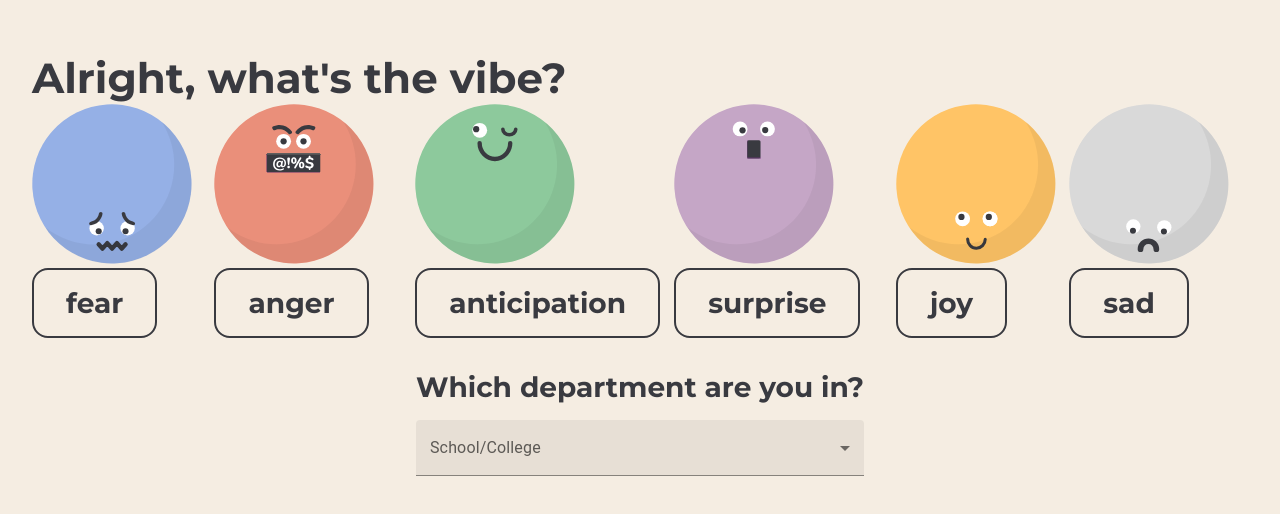
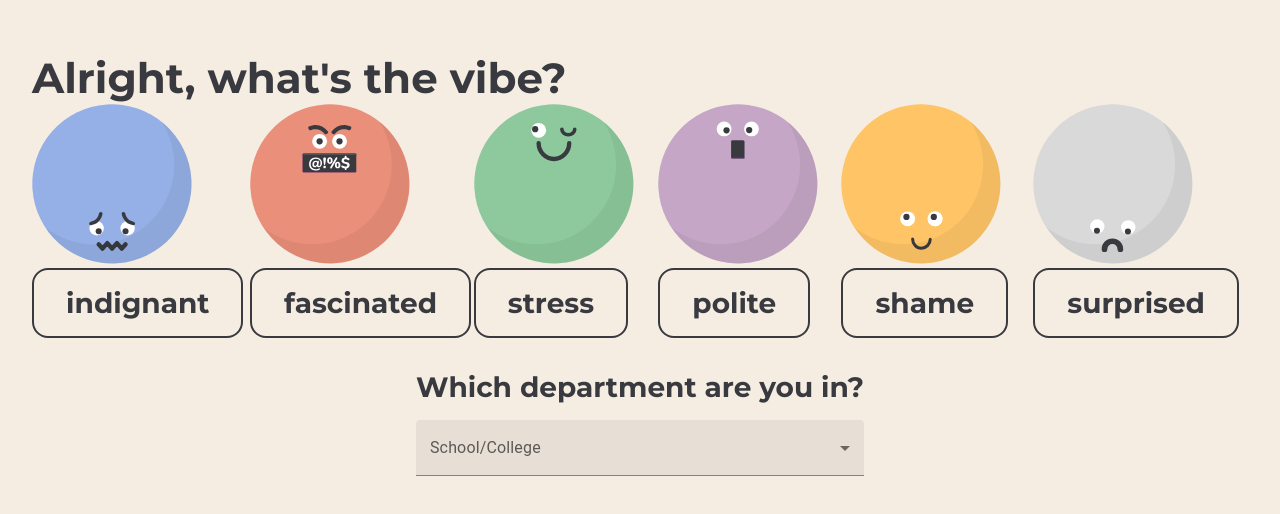
Before and after one commit to andyyvo/calhacks9, a React (Create React App) app: page /mood in a window 1280 px wide. Shown: the part 120-634 px from the top of the page. Built offline with nearby package versions, Linux system fonts and the light colour scheme.

Commit message:
mood generator and new logo

```diff
--- /dev/null
+++ b/src/config/generateMoods.ts
@@ -0,0 +1,34 @@
+const anger = [
+  "agitation", "agony", "aggressive", "anger", "anguish", "annoyed", "bitter", "brazen", "contempt", "disgust", "flustered", "frustrated", "fury", "greedy", "hate", "impatient", "indignant", "insulted", "irritated", "jealous", "mad", "nasty", "offended", "outrage", "rage", "resentment", "revenge", "scorn", "spite", "tense", "upset", "vengeful", "vicious", "wrath"
+];
+
+const anticipation = [
+  "anticipating", "calm", "carefree", "cheerful", "comfortable", "confident", "courage", "curious", "determined", "driven", "eager", "expected", "fascinated", "focused", "hopeful", "mighty", "optimistic", "passion", "patient", "powerful", "strong"
+];
+
+const fear = [
+  "afraid", "alarmed", "alienated", "ambivalent", "anxious", "apprehension", "bewildered", "claustrophobic", "clouded", "confusion", "cowardly", "distress", "disturbed", "doubt", "fear", "fright", "helpless", "hopeless", "horrified", "insecurity", "loopy", "meager", "mortified", "nervous", "panic", "paranoid", "reluctant", "scared", "stress", "stressed", "suspense", "sus", "suspicious", "terror", "torment", "trouble", "worried"
+];
+
+const happy = [
+  "acceptance", "admiration", "adoration", "affection", "attracted", "awe", "sweet", "bliss", "caring", "charity", "content", "delighted", "desired", "ecstasy", "elated", "empathy", "enchanted", "enjoyment", "enlightened", "enthused", "euphoria", "excited", "fond", "friendly", "glee", "happy", "jovial", "joy", "jubilant", "kind", "liked", "loved", "lust", "modest", "pleased", "polite", "positive", "pride", "relax", "relieved", "satisfied", "serene", "smiles", "soothe", "tender", "worthy"
+];
+
+const sad = [
+  "apathy", "bored", "brooding", "dazed", "dejection", "demoralized", "depressed", "despair", "disappointed", "discomfort", "disliked", "displeasure", "dread", "embarrassed", "flakey", "frowns", "gloomy", "glum", "grief", "homesick", "humiliated", "isolated", "lazy", "loathing", "melancholy", "miserable", "moody", "negative", "neglect", "numb", "overwhelmed", "pity", "powerless", "regret", "rejected", "remorse", "sad", "shame", "sorrow", "stuck", "suffering", "tired", "undermined", "uneasy", "unhappy", "weak", "woe",
+];
+
+const surprise = [
+  "amazed", "amused", "astonished", "baffled", "cheeky", "disbelief", "dismay", "mystified", "shocked", "shook", "surprise", "surprised", "wild", "woke", "zapped"
+];
+
+export const moodGenerator = () => {
+  const angerMood = anger[Math.floor(Math.random()*anger.length)];
+  const anticipationMood = anticipation[Math.floor(Math.random()*anticipation.length)];
+  const fearMood = fear[Math.floor(Math.random()*fear.length)];
+  const happyMood = happy[Math.floor(Math.random()*happy.length)];
+  const sadMood = sad[Math.floor(Math.random()*sad.length)];
+  const surpriseMood = surprise[Math.floor(Math.random()*surprise.length)];
+
+  return [angerMood, anticipationMood, fearMood, happyMood, sadMood, surpriseMood];
+}
--- a/src/pages/MoodPage.tsx
+++ b/src/pages/MoodPage.tsx
@@ -6,6 +6,7 @@ import { FormControl, InputLabel, MenuItem, Select, SelectChangeEvent } from "@m
 import { generateUUID } from "../config/generateRandomUUID";
 import { writeMoodData } from "../config/onboardSubmit";
 import { Link } from "react-router-dom";
+import { moodGenerator } from "../config/generateMoods";
 
 /** get user berkeley dept/school and their mood */
 
@@ -28,13 +29,14 @@ export const MoodPage: React.FunctionComponent = () => {
   const cookie = generateUUID();
 
   /** get 6 random moods: fear, anger, anticipation, surprise, joy, sad */
+  const moodsList: string[] = moodGenerator();
   const moods = {
-    m1: "fear",
-    m2: "anger",
-    m3: "anticipation",
-    m4: "surprise",
-    m5: "joy",
-    m6: "sad"
+    m1: moodsList[0],
+    m2: moodsList[1],
+    m3: moodsList[2],
+    m4: moodsList[3],
+    m5: moodsList[4],
+    m6: moodsList[5]
   }
 
   const handleOnClick1 = () => {
```
Also changed, not shown: src/components/Logo/logo.svg.
